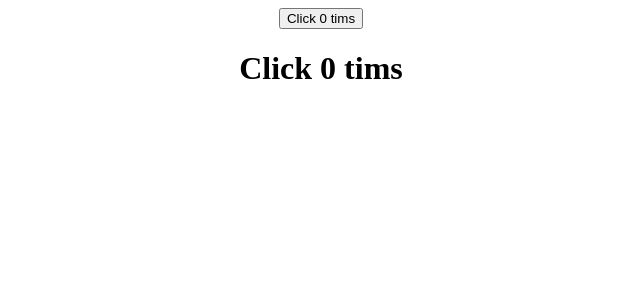
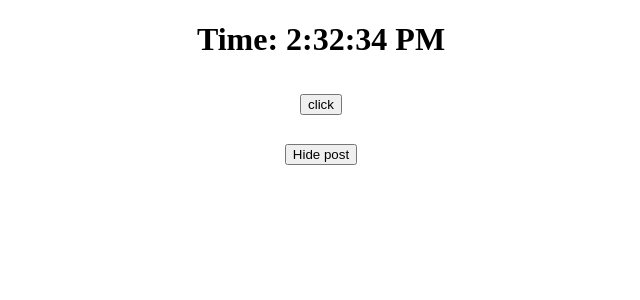
Before and after one commit to Nirob360/React-class-main, a React (Create React App) app: page / in a window 1280 px wide. Shown: the top 300 px of the page, without its empty margins (319-959 px from the left). Built offline with nearby package versions, Linux system fonts and the light colour scheme.

Commit message:
this is use Effect hook code just understend and write and injoy yur  self

```diff
--- a/src/App.js
+++ b/src/App.js
@@ -1,24 +1,18 @@
-import React from 'react';
+import React, { useState } from 'react';
 import './App.css';
-import ClickCounter from './components/ClickCounter';
-import Counter from './components/Counter';
-import HoverCounter from './components/HoverCounter';
+import MyComponent from './components/MyComponent';
 
-function App() {
+export default function App() {
+    const [show, setShow] = useState(true);
     return (
         <div className="App">
-            <Counter
-                render={(counter, incrementCount) => (
-                    <ClickCounter counter={counter} incrementCount={incrementCount} />
-                )}
-            />
-            <Counter
-                render={(counter, incrementCount) => (
-                    <HoverCounter counter={counter} incrementCount={incrementCount} />
-                )}
-            />
+            <div>{show && <MyComponent />} </div>
+
+            <h2>
+                <button type="button" onClick={() => setShow((prevShow) => !prevShow)}>
+                    {show ? 'Hide post' : 'show post'}
+                </button>
+            </h2>
         </div>
     );
 }
-
-export default App;
--- a/src/components/ClickCounter.js
+++ /dev/null
@@ -1,14 +0,0 @@
-import React, { Component } from 'react';
-
-export default class ClickCounter extends Component {
-    render() {
-        const { counter, incrementCount } = this.props;
-        return (
-            <div>
-                <button type="button" onClick={incrementCount}>
-                    Click {counter} tims
-                </button>
-            </div>
-        );
-    }
-}
--- a/src/components/Counter.js
+++ /dev/null
@@ -1,18 +0,0 @@
-import { Component } from 'react';
-
-export default class Counter extends Component {
-    state = {
-        counter: 0,
-    };
-
-    incrementCount = () => {
-        this.setState((prevState) => ({ counter: prevState.counter + 1 }));
-    };
-
-    render() {
-        const { render } = this.props;
-        const { counter } = this.state;
-
-        return render(counter, this.incrementCount);
-    }
-}
--- a/src/components/HoverCounter.js
+++ /dev/null
@@ -1,14 +0,0 @@
-import React, { Component } from 'react';
-
-export default class ClickCounter extends Component {
-    render() {
-        const { counter, incrementCount } = this.props;
-        return (
-            <div>
-                <h1 onMouseOver={incrementCount} onFocus={incrementCount}>
-                    Click {counter} tims
-                </h1>
-            </div>
-        );
-    }
-}
--- /dev/null
+++ b/src/components/MyComponent.js
@@ -0,0 +1,38 @@
+import React, { useEffect, useState } from 'react';
+
+export default function MyComponent() {
+    const [count, setCount] = useState(0);
+
+    const [date, setDate] = useState(new Date());
+
+    const tick = () => {
+        setDate(new Date());
+    };
+    useEffect(() => {
+        console.log('updating document title');
+        document.title = `Click ${count} Time`;
+    }, [count]);
+
+    useEffect(() => {
+        const interval = setInterval(tick, 1000);
+        // do cleanUP stop the timer
+        return () => {
+            clearInterval(interval);
+        };
+    }, []);
+
+    const AddClick = () => {
+        setCount((preveValue) => preveValue + 1);
+    };
+
+    return (
+        <div>
+            <h1>Time: {date.toLocaleTimeString()} </h1>
+            <h1>
+                <button type="button" onClick={AddClick}>
+                    click
+                </button>
+            </h1>
+        </div>
+    );
+}
--- a/src/components/User.js
+++ /dev/null
@@ -1,5 +0,0 @@
-import React from 'react';
-
-export default function User({ render }) {
-    return <h1>{render(true)}</h1>;
-}
```
Also changed, not shown: src/components/MyComponentClass.js (added, +46 -0 lines).
